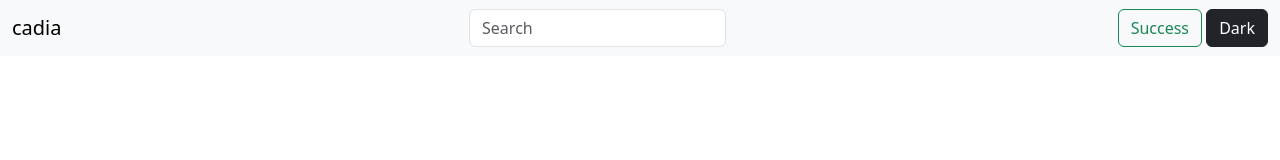
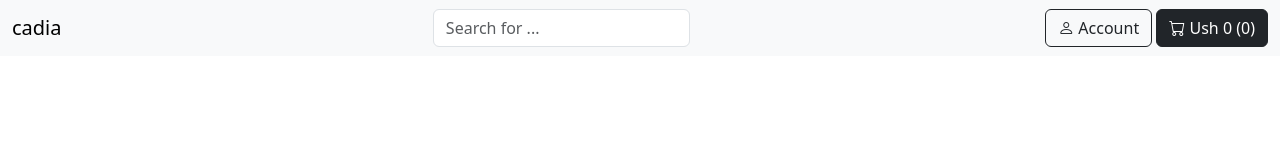
Before and after one commit to JesseOtim/Online-Store, a plain HTML site: page index.html in a window 1280 px wide. Drawn offline with nearby package versions, Linux system fonts and the light colour scheme.

Commit message:
Refactor code

```diff
--- a/index.html
+++ b/index.html
@@ -4,9 +4,10 @@
 <head>
     <meta charset="utf-8">
     <meta name="viewport" content="width=device-width, initial-scale=1">
-    <title>Bootstrap demo</title>
+    <title>CADIA</title>
     <link href="https://cdn.jsdelivr.net/npm/bootstrap@5.3.0/dist/css/bootstrap.min.css" rel="stylesheet"
         integrity="sha384-9ndCyUaIbzAi2FUVXJi0CjmCapSmO7SnpJef0486qhLnuZ2cdeRhO02iuK6FUUVM" crossorigin="anonymous">
+    <link rel="stylesheet" href="https://cdn.jsdelivr.net/npm/bootstrap-icons@1.10.5/font/bootstrap-icons.css">
 </head>
 
 <body>
@@ -14,12 +15,17 @@
         <div class="container-fluid">
             <a class="navbar-brand" href="#">cadia</a>
             <form class="d-flex" role="search">
-                <input class="form-control " type="search" placeholder="Search" aria-label="Search">
+                <div>
+
+
+
+                </div>
+                <input class="form-control " type="search" placeholder="Search for ..." aria-label="Search">
 
             </form>
             <div>
-                <button type="button" class="btn btn-outline-success">Success</button>
-                <button type="button" class="btn btn-dark">Dark</button>
+                <button type="button" class="btn btn-outline-dark"><i class="bi bi-person"></i> Account</button>
+                <button type="button" class="btn btn-dark"><i class="bi bi-cart"></i> Ush 0 (0)</button>
             </div>
         </div>
     </nav>
```
